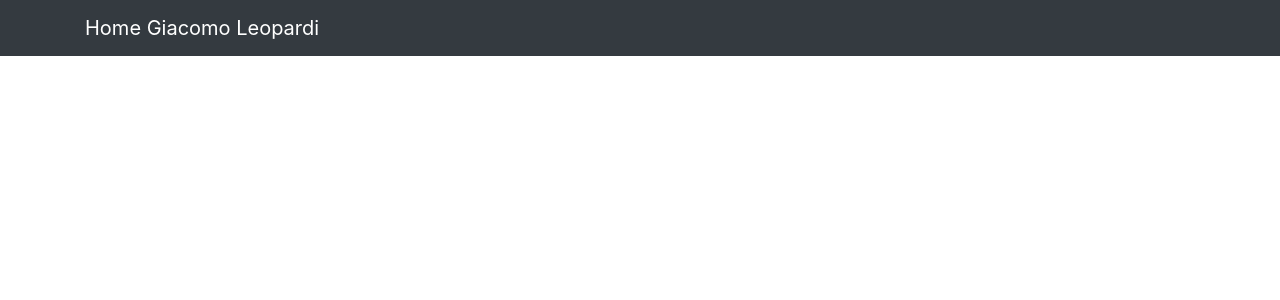
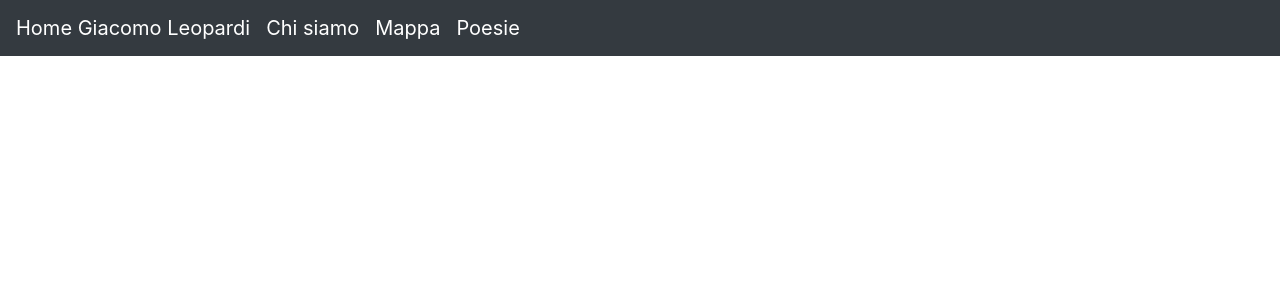
Before and after one commit to MetalGandix/GiacomoLeopardiProject, an Angular app in the folder front-end/front-end-leopardi/: page / in a window 1280 px wide. Shown: the top 300 px of the page. Built offline with nearby package versions, Linux system fonts and the light colour scheme.

Commit message:
Aggiunta roba alla toolbar

```diff
--- a/front-end/front-end-leopardi/src/app/app.component.html
+++ b/front-end/front-end-leopardi/src/app/app.component.html
@@ -1,6 +1,9 @@
 <nav class="navbar  navbar-expand-lg navbar-dark bg-dark">
-  <div class="container">
     <a class="navbar-brand" routerLink="/home" routerLinkActive="active">Home Giacomo Leopardi</a>
-  </div>
+    <div>
+    <a class="navbar-brand" routerLink="/home" routerLinkActive="active">Chi siamo</a>
+    <a class="navbar-brand" routerLink="/home" routerLinkActive="active">Mappa</a>
+    <a class="navbar-brand" routerLink="/home" routerLinkActive="active">Poesie</a>
+    </div>
 </nav>
 <router-outlet></router-outlet>
```
